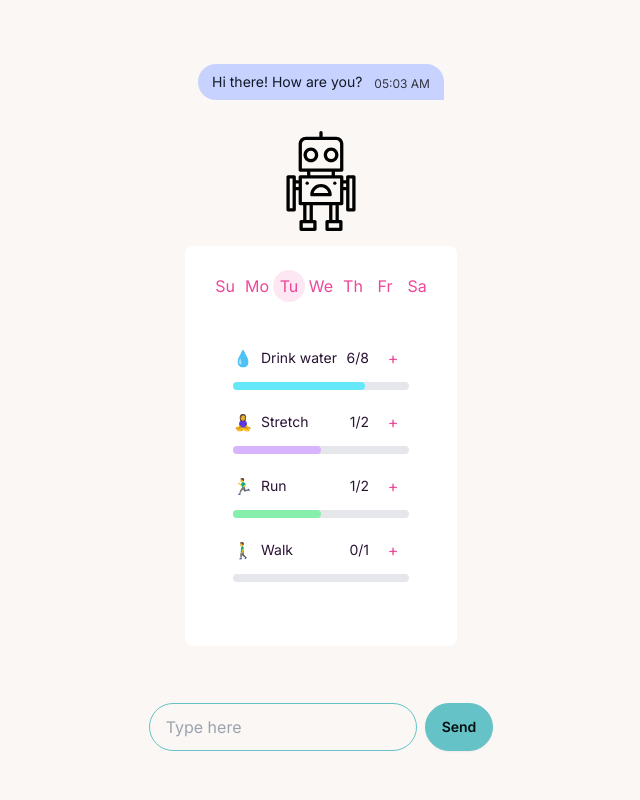
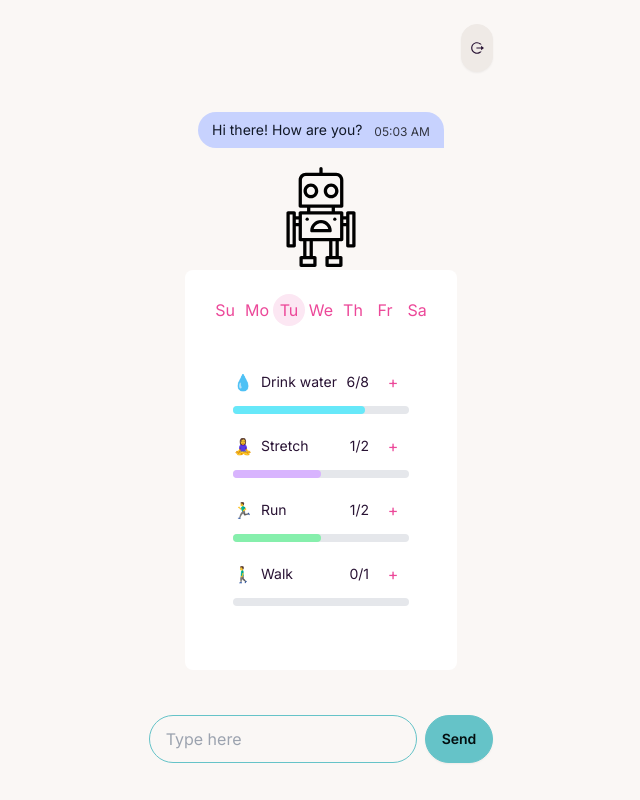
Before and after one commit to mie-h/sprout, a Next.js app in the folder frontend/: page / in a window 1280 px wide. Shown: the whole page, without its empty margins (319-959 px from the left). Built offline with nearby package versions, Linux system fonts and the light colour scheme; no server answers.

Commit message:
logout button

```diff
--- a/frontend/package.json
+++ b/frontend/package.json
@@ -19,6 +19,7 @@
     "next": "14.2.3",
     "react": "^18",
     "react-dom": "^18",
+    "react-icons": "^5.2.1",
     "three": "^0.164.1",
     "three-stdlib": "^2.30.1"
   },
--- a/frontend/src/app/page.tsx
+++ b/frontend/src/app/page.tsx
@@ -6,6 +6,7 @@ import ChatBubble from "@/components/ChatBubble";
 import { ChatBox } from "@/components/ChatBox";
 import WeeklyCalendar from "@/components/WeeklyCalendar";
 import { AiCompanion } from "@/components/AiCompanion";
+import { RiLogoutCircleRLine } from "react-icons/ri";
 
 const initialMessages = [
   { text: "Hi there! How are you?", isSender: false },
@@ -41,9 +42,16 @@ export default function Home() {
     })();
   }, []);
 
+  const handleLogOut = () => {
+    router.push("/api/logout");
+  };
+
   return (
     <div className="h-screen flex flex-col justify-center items-center p-4 space-y-4">
       <div className="flex-1 flex flex-col justify-center items-center">
+        <button className="btn self-end p-2" onClick={handleLogOut}>
+          <RiLogoutCircleRLine />
+        </button>
         {lastMessage && (
           <ChatBubble text={lastMessage.text} isSender={lastMessage.isSender} />
         )}
```
Also changed, not shown: 1 other file (tests, documents, lock files or other folders).
